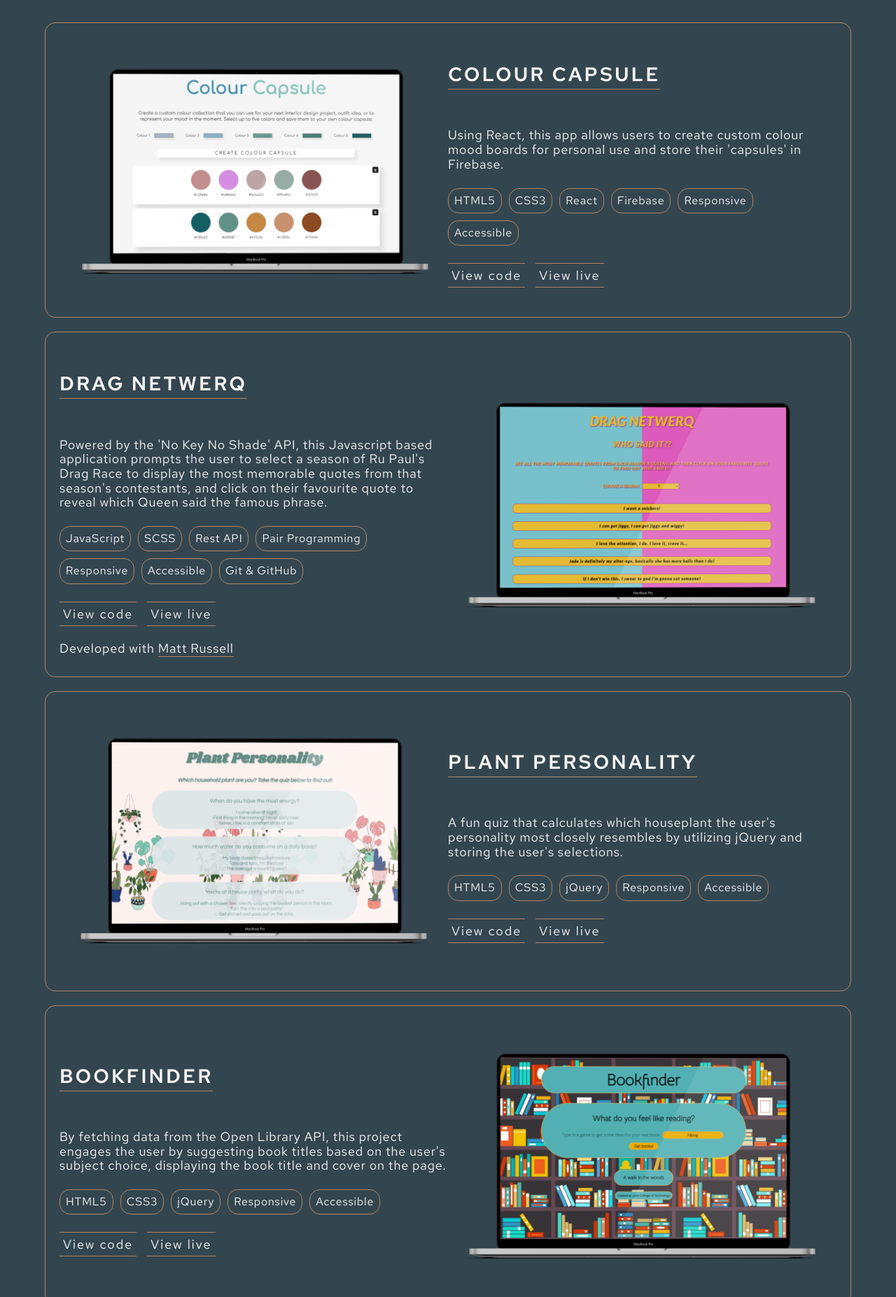
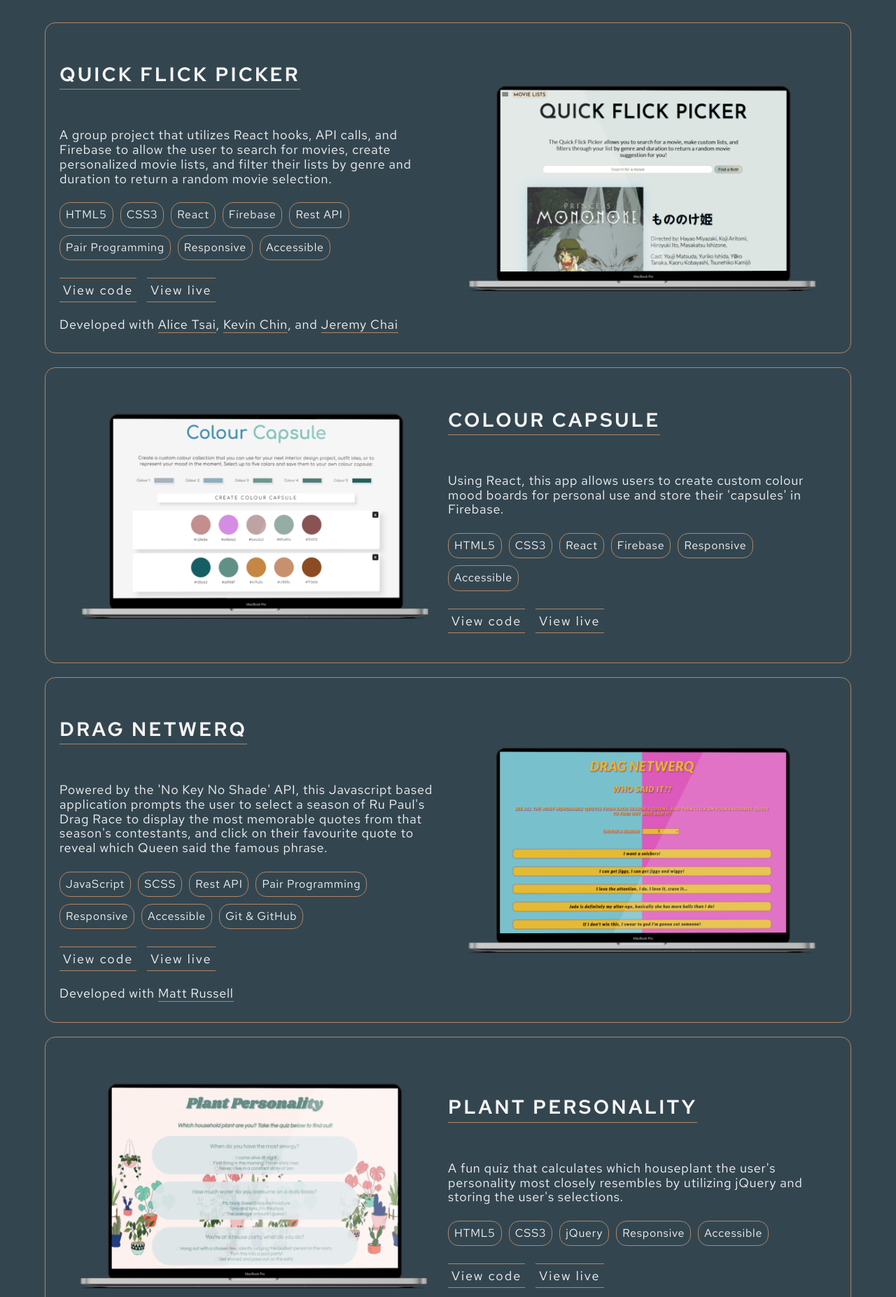
Before and after one commit to GabriellaPenev/gabriella-penev-portfolio, a plain HTML site: page index.html in a window 1280 px wide. Shown: the part 726-2580 px from the top of the page at 70% size. Drawn offline with nearby package versions, Linux system fonts and the light colour scheme.

Commit message:
Removed bookfinder app, add Quick Flick Picker app

```diff
--- a/index.html
+++ b/index.html
@@ -60,6 +60,38 @@
         </section>
         <section class="wrapper subHeading" id="projects">
             <h3>Projects</h3>
+            <div class="project reverse">
+                <div class="preview">
+                    <a href="" target="_blank" rel="noopener noreferrer">
+                        <img src="./assets/quickflicks-preview1.png"
+                            alt="Preview image of the Quick Flick Picker website">
+                    </a>
+                </div>
+                <div class="projectInfo">
+                    <h4>Quick Flick Picker</h4>
+                    <p>A group project that utilizes React hooks, API calls, and Firebase to allow the user to search for movies, create personalized movie lists, and filter their lists by genre and duration to return a random movie selection.
+                    </p>
+                    <ul class="toolkit">
+                        <li>HTML5</li>
+                        <li>CSS3</li>
+                        <li>React</li>
+                        <li>Firebase</li>
+                        <li>Rest API</li>
+                        <li>Pair Programming</li>
+                        <li>Responsive</li>
+                        <li>Accessible</li>
+                    </ul>
+
+                    <div class="view">
+                        <p class="link"><a href="" target="_blank" rel="noopener noreferrer">View code</a></p>
+                        <p class="link"><a href="" target="_blank" rel="noopener noreferrer">View live</a></p>
+                    </div>
+                    <p class="partnerSite">Developed with
+                        <a href="https://alicetsai.ca/" target="_blank" rel="noopener noreferrer">Alice Tsai</a>, <a href="https://kchin.dev" target="_blank" rel="noopener noreferrer">Kevin Chin</a>, and <a href="https://www.jeremychai.com/" target="_blank" rel="noopener noreferrer">Jeremy Chai</a>
+                    </p>
+                </div>
+            </div>
+
             <div class="project">
                 <div class="preview">
                     <a href="https://colourcapsule.netlify.app/" target="_blank" rel="noopener noreferrer">
@@ -93,6 +125,7 @@
                     </div>
                 </div>
             </div>
+
             <div class="project reverse">
                 <div class="preview">
 
@@ -133,6 +166,7 @@
                     </p>
                 </div>
             </div>
+
             <div class="project">
                 <div class="preview">
                     <a href="https://plantpersonalityquiz.netlify.app/" target="_blank" rel="noopener noreferrer">
@@ -165,33 +199,8 @@
                     </div>
                 </div>
             </div>
+
             <div class="project reverse">
-                <div class="preview">
-                    <a href="" target="_blank" rel="noopener noreferrer">
-                        <img src="./assets/bookfinder-laptop-preview1.png"
-                            alt="Preview image of the Bookfinder website">
-                    </a>
-                </div>
-                <div class="projectInfo">
-                    <h4>Bookfinder</h4>
-                    <p>By fetching data from the Open Library API, this project engages the user by suggesting book
-                        titles based on the user's subject choice, displaying the book title and cover on the page.
-                    </p>
-                    <ul class="toolkit">
-                        <li>HTML5</li>
-                        <li>CSS3</li>
-                        <li>jQuery</li>
-                        <li>Responsive</li>
-                        <li>Accessible</li>
-                    </ul>
-
-                    <div class="view">
-                        <p class="link"><a href="" target="_blank" rel="noopener noreferrer">View code</a></p>
-                        <p class="link"><a href="" target="_blank" rel="noopener noreferrer">View live</a></p>
-                    </div>
-                </div>
-            </div>
-            <div class="project">
                 <div class="preview">
                     <a href="" target="_blank" rel="noopener noreferrer">
                         <img src="./assets/creative-laptop-preview1.png"
```
Also changed, not shown: assets/quickflicks-preview1.png (added).
